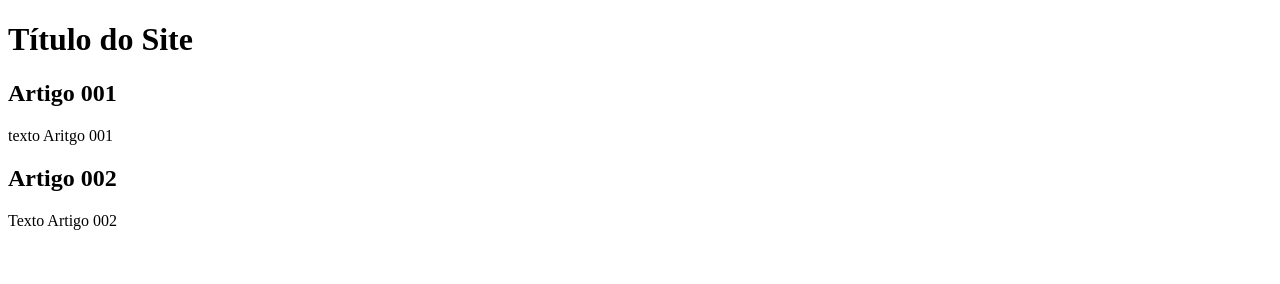
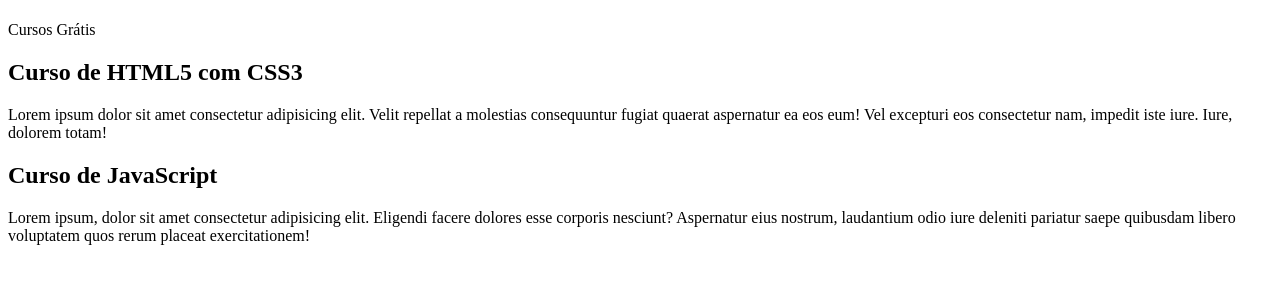
Before and after one commit to wellijr2310/Projeto-Site, a plain HTML site: page index.html in a window 1280 px wide. Drawn offline with Linux system fonts and the light colour scheme.

Commit message:
comecei a escrever o conteúdo

```diff
--- a/index.html
+++ b/index.html
@@ -8,15 +8,15 @@
 <body>
     <main>
          <header>
-            <h1>Título do Site</h1>
-         </header>
+            <h1></h1>
+         </header>Cursos Grátis
          <article>
-            <h2>Artigo 001</h2>
-            <p>texto Aritgo 001</p>
+            <h2>Curso de HTML5 com CSS3 </h2>
+            <p>Lorem ipsum dolor sit amet consectetur adipisicing elit. Velit repellat a molestias consequuntur fugiat quaerat aspernatur ea eos eum! Vel excepturi eos consectetur nam, impedit iste iure. Iure, dolorem totam!</p>
          </article>
          <article>
-            <h2>Artigo 002</h2>
-            <p>Texto Artigo 002</p>
+            <h2>Curso de JavaScript</h2>
+            <p>Lorem ipsum, dolor sit amet consectetur adipisicing elit. Eligendi facere dolores esse corporis nesciunt? Aspernatur eius nostrum, laudantium odio iure deleniti pariatur saepe quibusdam libero voluptatem quos rerum placeat exercitationem!</p>
          </article>
     </main>
 </body>
```
